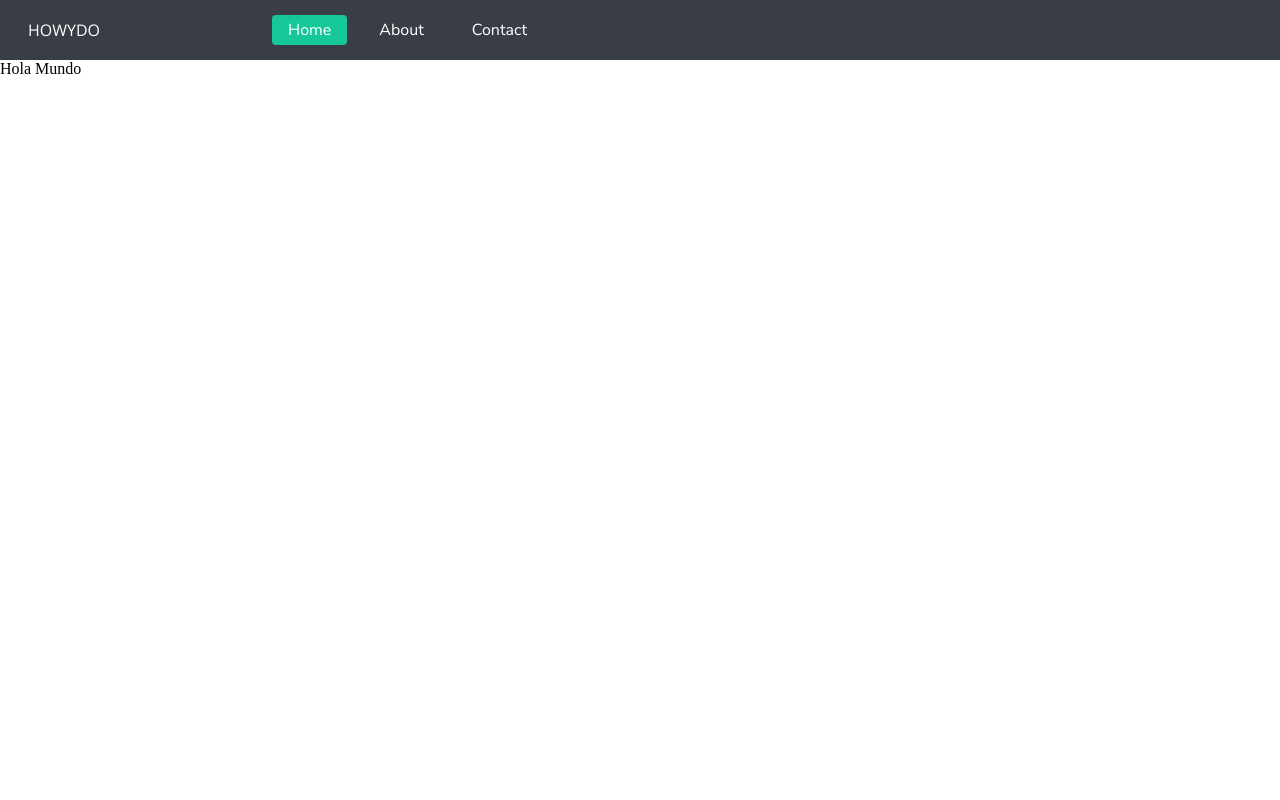
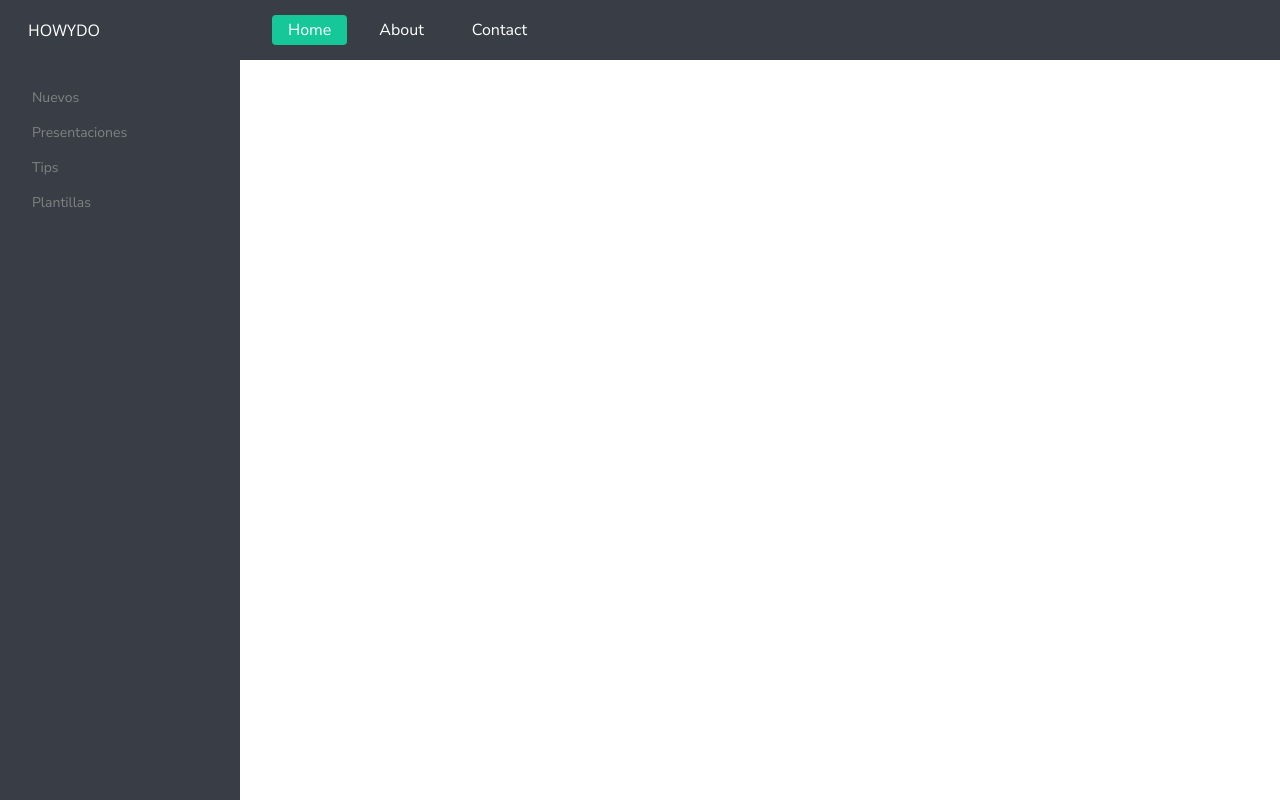
Before and after one commit to lenoryv/howydo, a Next.js app: page / in a window 1280 px wide. Built offline with nearby package versions, Linux system fonts and the light colour scheme.

Commit message:
Add Sidenav on Layout

```diff
--- a/components/Layout/Layout.tsx
+++ b/components/Layout/Layout.tsx
@@ -1,15 +1,19 @@
 import React from 'react'
 import Navbar from '@components/Navbar/Navbar'
+import Sidenav from '@components/Sidenav/Sidenav'
 
 type LayoutProps = {
   children?: React.ReactNode
 }
 
-const Layout = ({ children }: LayoutProps) => (
-  <React.Fragment>
-    <Navbar />
+function Layout({ children }: LayoutProps) {
+  return (
+    <React.Fragment>
+      <Navbar />
+      <Sidenav/>
       {children}
-  </React.Fragment>
-)
+    </React.Fragment>
+  )
+}
 
 export default Layout
```
